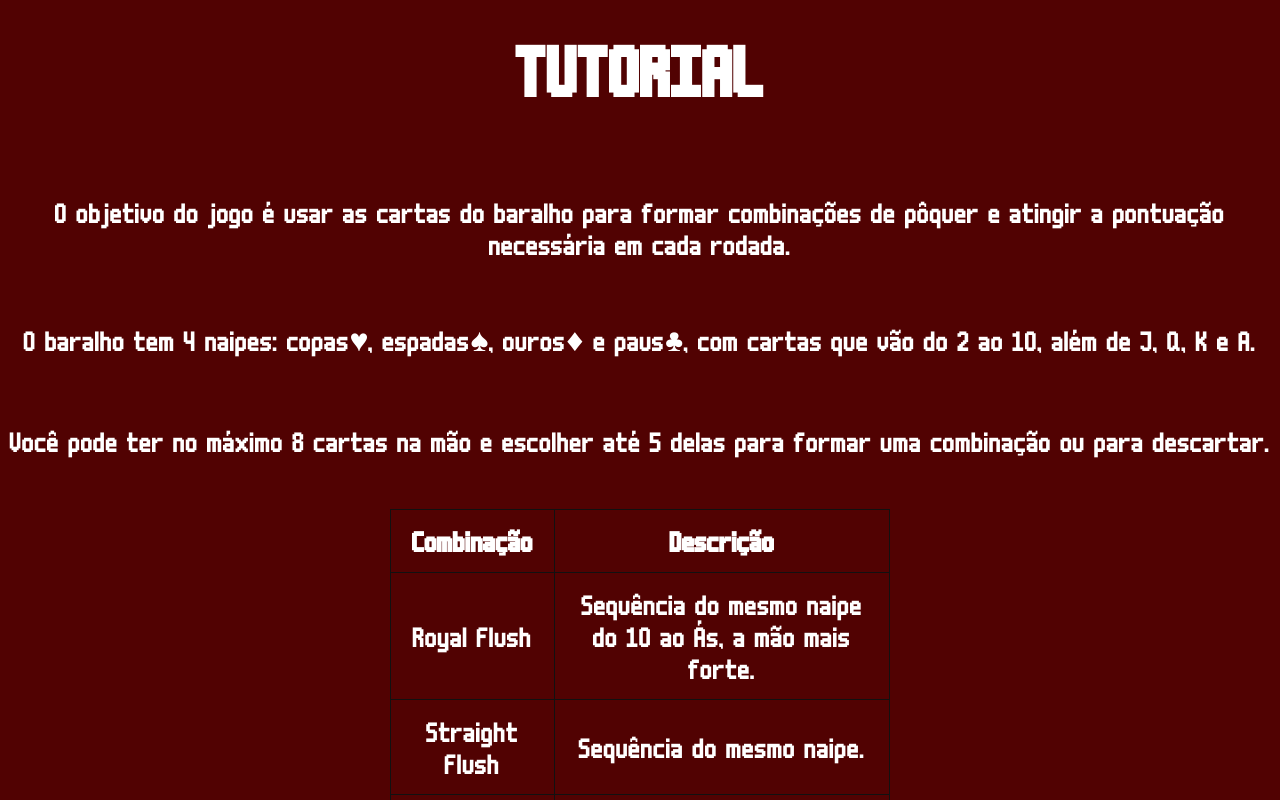
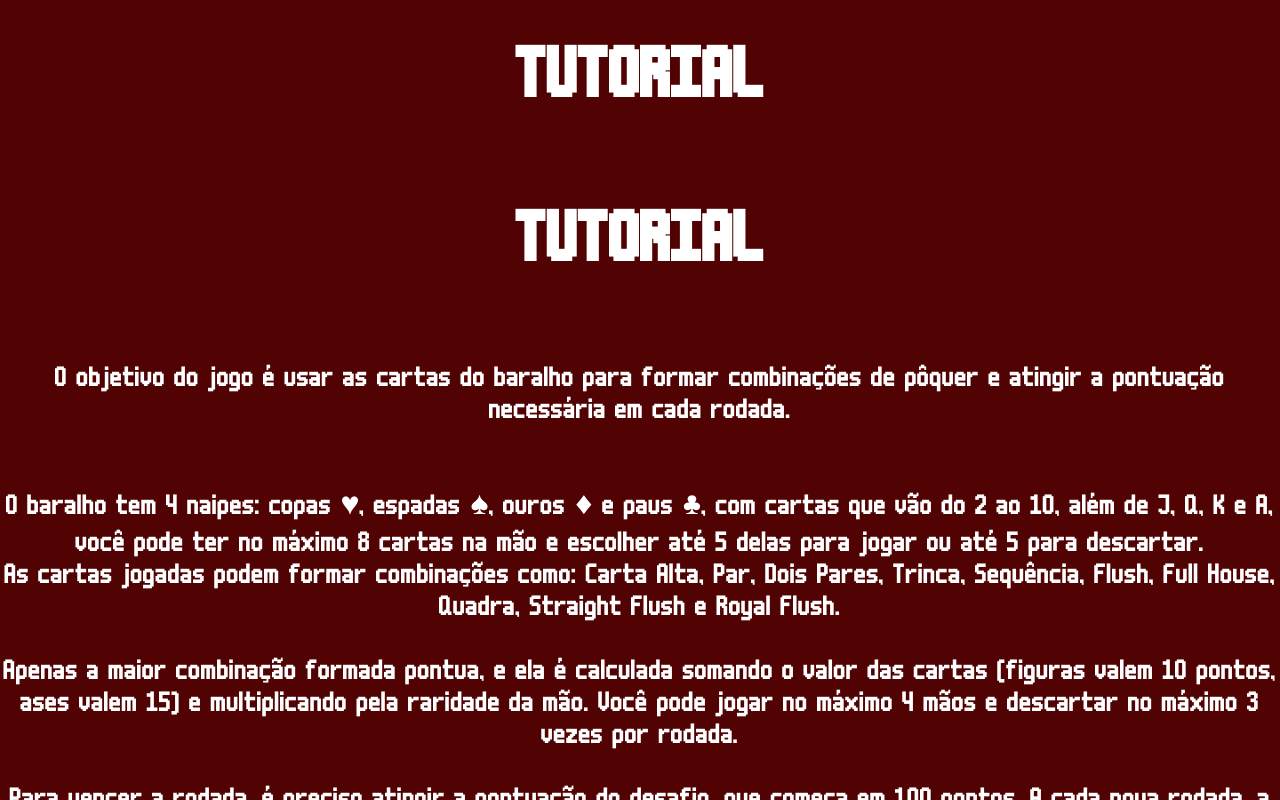
Before and after one commit to ufjf-dcc206/ufjf-dcc206-2025-1-a-trb-canastra, a website built with Vite: page tutorial.html in a window 1280 px wide. Built offline with nearby package versions, Linux system fonts and the light colour scheme.

Commit message:
tutorial pronyo

```diff
--- a/tutorial.html
+++ b/tutorial.html
@@ -60,9 +60,13 @@
   </head>
   <body>
     <h1>TUTORIAL</h1>
-    <p>O objetivo do jogo é usar as cartas do baralho para formar combinações de pôquer e atingir a pontuação necessária em cada rodada.</p>
-    <p>O baralho tem 4 naipes: copas&hearts;, espadas&spades;, ouros&diams;  e paus&clubs;, com cartas que vão do 2 ao 10, além de J, Q, K e A.</p>
-    <p>Você pode ter no máximo 8 cartas na mão e escolher até 5 delas para formar uma combinação ou para descartar.</p>
+    <h1>TUTORIAL</h1>
+      <p>O objetivo do jogo é usar as cartas do baralho para formar combinações de pôquer e atingir a pontuação necessária em cada rodada.</p>
+      <p>O baralho tem 4 naipes: copas &hearts;, espadas &spades;, ouros &diams; e paus &clubs;, com cartas que vão do 2 ao 10, além de J, Q, K e A, você pode ter no máximo 8 cartas na mão e escolher até 5 delas para jogar ou até 5 para descartar.
+      <br>As cartas jogadas podem formar combinações como: Carta Alta, Par, Dois Pares, Trinca, Sequência, Flush, Full House, Quadra, Straight Flush e Royal Flush.</br>
+      <br>Apenas a maior combinação formada pontua, e ela é calculada somando o valor das cartas (figuras valem 10 pontos, ases valem 15) e multiplicando pela raridade da mão. Você pode jogar no máximo 4 mãos e descartar no máximo 3 vezes por rodada.</br>
+      <br>Para vencer a rodada, é preciso atingir a pontuação do desafio, que começa em 100 pontos. A cada nova rodada, a pontuação necessária dobra. Se, após todas as mãos disponíveis, você não atingir a pontuação necessária, será derrotado.</br></p>
+
 
    <table>
   <tr>
```
